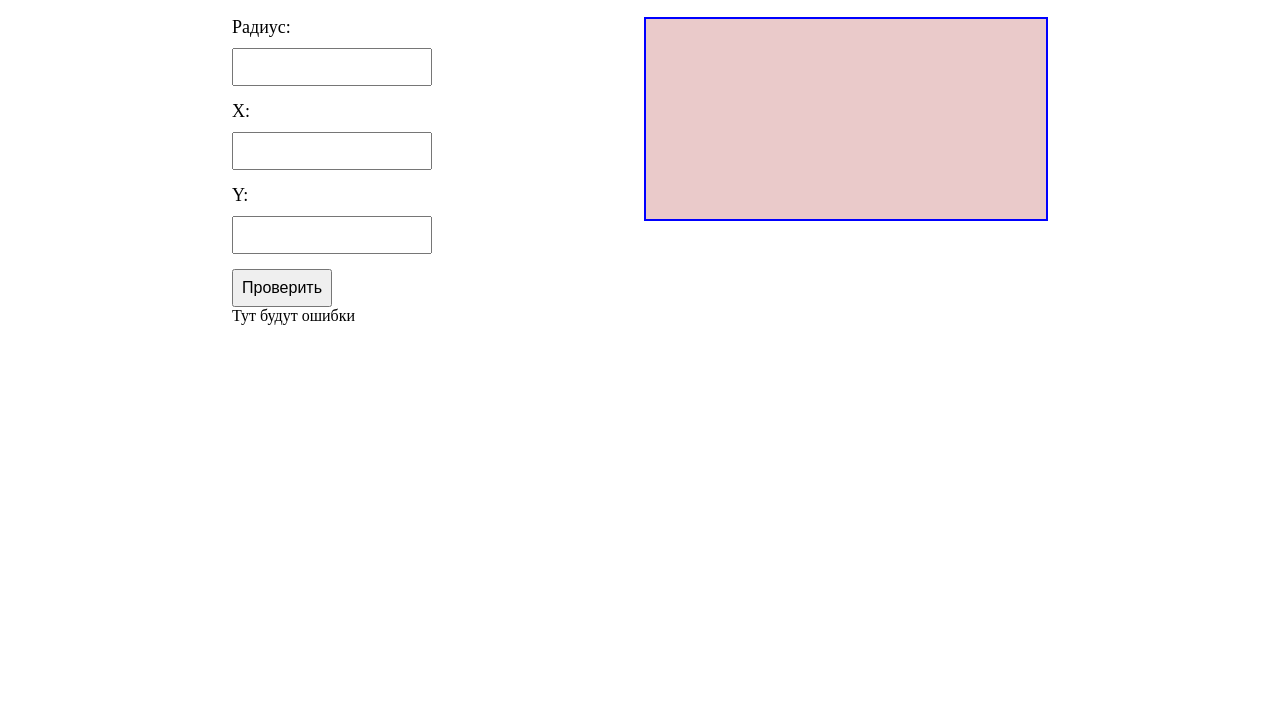
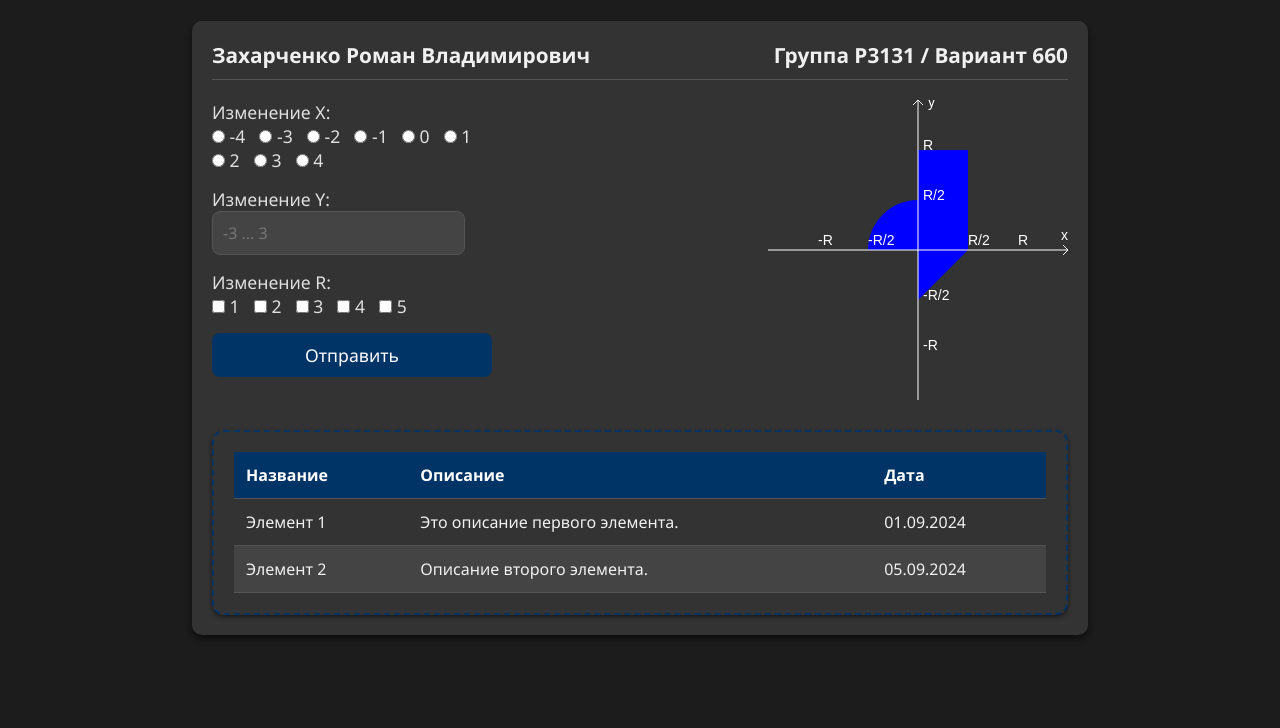
Before and after one commit to web-kletka/web-lab1, a plain HTML site: page static/index.html in a window 1280 px wide. Shown: the part 72-800 px from the top of the page. Drawn offline with Linux system fonts and the light colour scheme.

Commit message:
начало фронта... пока не очень но в приинципе нормик но я сломал пока js из-за того что добавил радиобаттоны и чекбоксы

```diff
--- /dev/null
+++ b/static/graph.js
@@ -0,0 +1,64 @@
+const canvas = document.getElementById('graphCanvas');
+const ctx = canvas.getContext('2d');
+
+const R = 100;  // Радиус для графика
+const centerX = canvas.width / 2;
+const centerY = canvas.height / 2;
+
+// Очистка фона
+ctx.clearRect(0, 0, canvas.width, canvas.height);
+
+
+// Рисуем прямоугольник (верхний правый квадрант)
+ctx.fillStyle = 'blue';
+ctx.fillRect(centerX, centerY - R, R / 2, R);
+
+// Рисуем треугольник (нижний правый квадрант)
+ctx.beginPath();
+ctx.moveTo(centerX, centerY);
+ctx.lineTo(centerX + R / 2, centerY);
+ctx.lineTo(centerX, centerY + R / 2);
+ctx.closePath();
+ctx.fill();
+
+// Рисуем четверть круга (левый верхний квадрант)
+ctx.beginPath();
+ctx.moveTo(centerX, centerY);
+ctx.arc(centerX, centerY, R / 2, Math.PI, 1.5 * Math.PI, false);
+ctx.closePath();
+ctx.fill();
+
+// Рисуем оси
+ctx.beginPath();
+ctx.moveTo(centerX, 0);
+ctx.lineTo(centerX, canvas.height);
+ctx.moveTo(centerX, 0);
+ctx.lineTo(centerX + 5, 5);
+ctx.moveTo(centerX, 0);
+ctx.lineTo(centerX - 5, 5);
+
+ctx.moveTo(0, centerY);
+ctx.lineTo(canvas.width, centerY);
+ctx.moveTo(canvas.width, centerY);
+ctx.lineTo(canvas.width - 5, centerY - 5)
+ctx.moveTo(canvas.width, centerY);
+ctx.lineTo(canvas.width - 5, centerY + 5)
+
+ctx.strokeStyle = 'white';
+ctx.stroke();
+
+
+// Подписи осей и отметки
+ctx.fillStyle = 'white';
+ctx.font = '14px Arial';
+ctx.fillText('R', centerX + R, centerY - 5);
+ctx.fillText('R/2', centerX + R / 2, centerY - 5);
+ctx.fillText('-R/2', centerX - R / 2, centerY - 5);
+ctx.fillText('-R', centerX - R, centerY - 5);
+ctx.fillText('x', canvas.width - 7, centerY - 10);
+
+ctx.fillText('R', centerX + 5, centerY - R);
+ctx.fillText('R/2', centerX + 5, centerY - R / 2);
+ctx.fillText('-R/2', centerX + 5, centerY + R / 2);
+ctx.fillText('-R', centerX + 5, centerY + R);
+ctx.fillText('y', centerX + 10,  7);
--- a/static/index.html
+++ b/static/index.html
@@ -5,88 +5,225 @@
     <meta name="viewport" content="width=device-width, initial-scale=1.0">
     <title>Пример страницы</title>
     <style>
-        body {
-            font-family: "Times New Roman", serif;
+        * {
             margin: 0;
             padding: 0;
             box-sizing: border-box;
+            font-family: 'Segoe UI', Tahoma, Geneva, Verdana, sans-serif;
         }
-        footer {
+
+        body {
+            background-color: #1c1c1c; /* Тёмный фон */
+            display: flex;
+            justify-content: center;
+            align-items: center;
+            height: 100vh;
+        }
+
+        .container {
+            width: 70%;
+            max-width: 1000px;
+            background-color: #333; /* Тёмный фон контейнера */
+            padding: 20px;
+            border-radius: 10px;
+            box-shadow: 0 4px 6px rgba(0, 0, 0, 0.5);
+        }
+
+        .header {
             display: flex;
             justify-content: space-between;
             align-items: center;
-            padding: 20px;
-            border-bottom: 1px solid black;
-            font-family: fantasy;
+            border-bottom: 1px solid #555;
+            padding-bottom: 10px;
+            margin-bottom: 20px;
         }
-        footer div {
-            font-size: 24px;
+
+        h1, h2 {
+            font-size: 1.3em;
+            color: #f0f0f0;
         }
-        .container {
+
+        .form-container {
             display: flex;
-            justify-content: space-evenly;
-            padding: 20px;
+            justify-content: space-between;
+            align-items: flex-start;
+            margin-bottom: 30px;
         }
+
         form {
             display: flex;
             flex-direction: column;
-            width: 200px;
+            width: 280px;
         }
+
+        .input-group {
+            margin-bottom: 15px;
+        }
+
         label {
-            margin-bottom: 10px;
-            font-size: 18px;
+            font-size: 1.1em;
+            color: #e0e0e0;
+            margin-bottom: 5px;
         }
-        input {
-            margin-bottom: 15px;
-            padding: 8px;
-            font-size: 16px;
+
+        input[type="text"] {
+            padding: 10px;
+            font-size: 1em;
+            border: 1px solid #555;
+            border-radius: 8px;
+            background-color: #444;
+            color: #f0f0f0;
+            transition: background-color 0.3s ease;
         }
+
+        input[type="text"]:focus {
+            background-color: #555;
+            border-color: #003366; /* Темно-синий цвет */
+            outline: none;
+        }
+
+        .radio-group label, .checkbox-group label {
+            margin-right: 10px;
+            color: #e0e0e0;
+        }
+
         button {
-            padding: 8px;
-            font-size: 16px;
+            padding: 10px;
+            font-size: 1.1em;
+            background-color: #003366; /* Тёмно-синий цвет кнопки */
+            color: white;
+            border: none;
+            border-radius: 8px;
             cursor: pointer;
-            width: fit-content;
+            transition: background-color 0.3s ease;
         }
-        .canvas-container {
-            width: 400px;
+
+        button:hover {
+            background-color: #001f4d;
+        }
+
+        .rectangle {
+            width: 300px;
             height: 200px;
-            background-color: #eacaca;
-            border: 2px solid blue;
+            background-color: #444;
+            border-radius: 10px;
+            box-shadow: 0 2px 4px rgba(0, 0, 0, 0.3);
         }
-        .error{
-            /*visibility: hidden;*/
+
+        .large-rectangle {
+            padding: 20px;
+            width: 100%;
+            border: 2px dashed #003366; /* Темно-синий цвет рамки */
+            border-radius: 12px;
+            background-color: #333;
+            box-shadow: 0 2px 4px rgba(0, 0, 0, 0.5);
         }
+
+        table {
+            width: 100%;
+            border-collapse: collapse;
+            color: #f0f0f0;
+        }
+
+        thead {
+            background-color: #003366;
+            color: white;
+        }
+
+        th, td {
+            padding: 12px;
+            text-align: left;
+            border-bottom: 1px solid #555;
+        }
+
+        tbody tr:nth-child(even) {
+            background-color: #444;
+        }
+
+        tbody tr:hover {
+            background-color: #555;
+        }
+
+        th {
+            font-weight: bold;
+        }
+
     </style>
 </head>
 <body>
 
-<footer>
-    <div>
-        <b>Захарченко Роман Владимирович</b>
+    <div class="container">
+        <div class="header">
+            <h1>Захарченко Роман Владимирович</h1>
+            <h2>Группа Р3131 / Вариант 660</h2>
         </div>
-    <div>
-        <b>Группа Р3131 / Вариант 660</b>
+
+        <div class="form-container">
+            <form>
+                <!-- Поля формы (оставляем как есть) -->
+                <div class="input-group">
+                    <label>Изменение X:</label>
+                    <div class="radio-group">
+                        <label><input type="radio" name="x-coordinate" value="-4"> -4</label>
+                        <label><input type="radio" name="x-coordinate" value="-3"> -3</label>
+                        <label><input type="radio" name="x-coordinate" value="-2"> -2</label>
+                        <label><input type="radio" name="x-coordinate" value="-1"> -1</label>
+                        <label><input type="radio" name="x-coordinate" value="0"> 0</label>
+                        <label><input type="radio" name="x-coordinate" value="1"> 1</label>
+                        <label><input type="radio" name="x-coordinate" value="2"> 2</label>
+                        <label><input type="radio" name="x-coordinate" value="3"> 3</label>
+                        <label><input type="radio" name="x-coordinate" value="4"> 4</label>
                     </div>
-</footer>
+                </div>
 
-<div class="container">
-    <form id = "myform" class="myform">
-        <label for="r">Радиус:</label>
-        <input type="number" id="r" name="r">
+                <div class="input-group">
+                    <label for="y-coordinate">Изменение Y:</label>
+                    <input type="text" id="y-coordinate" name="y-coordinate" placeholder="-3 ... 3" pattern="-?[0-3]" title="Введите число от -3 до 3">
+                </div>
 
-        <label for="x">X:</label>
-        <input type="number" id="x" name="x">
+                <div class="input-group">
+                    <label>Изменение R:</label>
+                    <div class="checkbox-group">
+                        <label><input type="checkbox" name="r-radius" value="1"> 1</label>
+                        <label><input type="checkbox" name="r-radius" value="2"> 2</label>
+                        <label><input type="checkbox" name="r-radius" value="3"> 3</label>
+                        <label><input type="checkbox" name="r-radius" value="4"> 4</label>
+                        <label><input type="checkbox" name="r-radius" value="5"> 5</label>
+                    </div>
+                </div>
 
-        <label for="y">Y:</label>
-        <input type="number" id="y" name="y">
+                <button type="submit">Отправить</button>
+            </form>
 
-        <button type="submit">Проверить</button>
-        <div id="error" class="error">
-             Тут будут ошибки
+            <!-- Canvas для отрисовки фигуры -->
+            <canvas id="graphCanvas" width="300" height="300"></canvas>
         </div>
-    </form>
-    <div class="canvas-container"></div>
+
+        <div class="large-rectangle">
+            <table>
+                <thead>
+                <tr>
+                    <th>Название</th>
+                    <th>Описание</th>
+                    <th>Дата</th>
+                </tr>
+                </thead>
+                <tbody>
+                <tr>
+                    <td>Элемент 1</td>
+                    <td>Это описание первого элемента.</td>
+                    <td>01.09.2024</td>
+                </tr>
+                <tr>
+                    <td>Элемент 2</td>
+                    <td>Описание второго элемента.</td>
+                    <td>05.09.2024</td>
+                </tr>
+                </tbody>
+            </table>
+        </div>
     </div>
     <script src = "script.js"></script>
+    <script src = "graph.js"></script>
 </body>
 </html>
--- a/static/script.js
+++ b/static/script.js
@@ -1,5 +1,4 @@
 class Request {
-
     constructor(form) {
         console.log("Request init")
         this.form = form;
```
Lines whose indentation alone changed are shown as unchanged.
